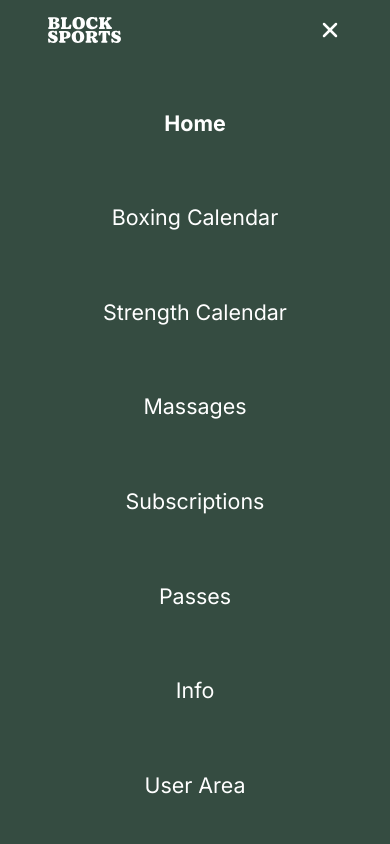
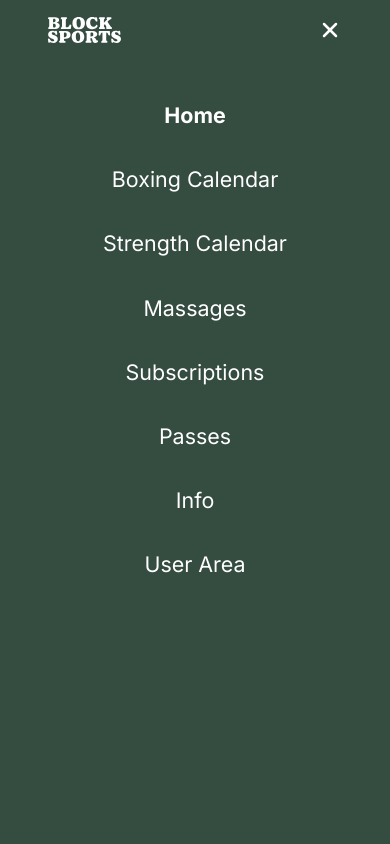
Before and after one commit to mikasmichelevicius/block_sports_web, a Next.js app: page / in a window 390 px wide. Both pictures are taken after a click on the button "Open menu". Shown: the top 844 px of the page. Built offline with nearby package versions, Linux system fonts and the light colour scheme.

Commit message:
Navbar third party popup

```diff
--- a/app/components/MobileNav.tsx
+++ b/app/components/MobileNav.tsx
@@ -53,7 +53,7 @@ export default function MobileNav() {
           </div>
 
           {/* Nav links */}
-          <div className="flex flex-col items-center gap-[16vw] pt-[12vw]">
+          <div className="flex-1 overflow-y-auto flex flex-col items-center gap-[32px] pt-[10vw] pb-8" style={{ paddingBottom: "max(32px, env(safe-area-inset-bottom))" }}>
             <Link
               href="/"
               className="text-white text-[5.5vw] font-bold font-sans leading-normal no-underline"
```
